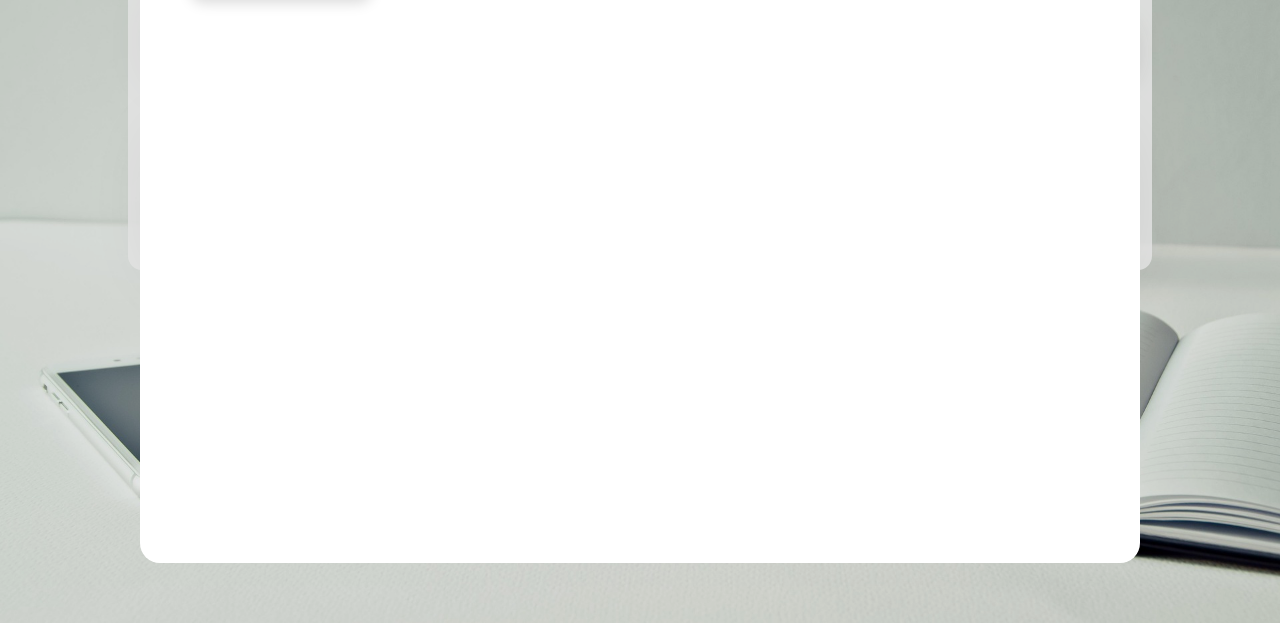
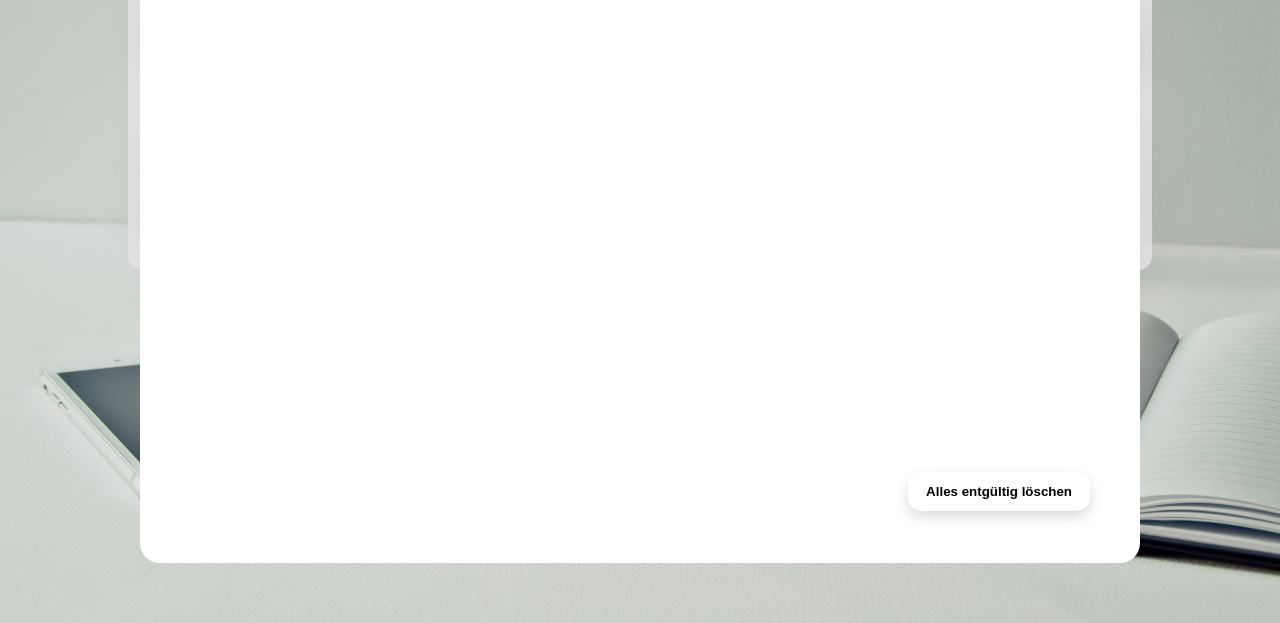
Before and after one commit to JuliaKeller13/Notizblock, a plain HTML site: page index.html in a window 1280 px wide. Both pictures are taken after a click on the button "Archiv". Shown: the part 177-800 px from the top of the page. Drawn offline with Linux system fonts and the light colour scheme.

Commit message:
archive style

```diff
--- a/style.css
+++ b/style.css
@@ -121,9 +121,9 @@ h1 {
     display: none;
 }
 
+/*dialog*/
 dialog {
     border-radius: 20px;
-    border-style: solid;
     border: none;
     top: 50%;
     left: 50%;
@@ -133,12 +133,12 @@ dialog {
     max-width: 1000px;
 }
 
-/*dialog*/
 .dialog-content {
     display: flex;
     flex-direction: column;
     justify-content: space-between;
     margin: 50px;
+    min-height: 85%;
 }
 
 .header-dialog {
@@ -147,6 +147,12 @@ dialog {
     align-items: center;
 }
 
+dialog footer{
+    display: flex;
+    align-items: center;
+    justify-content: flex-end;
+}
+
 .close-dialog-button {
     width: 25px;
     cursor: pointer;
```
